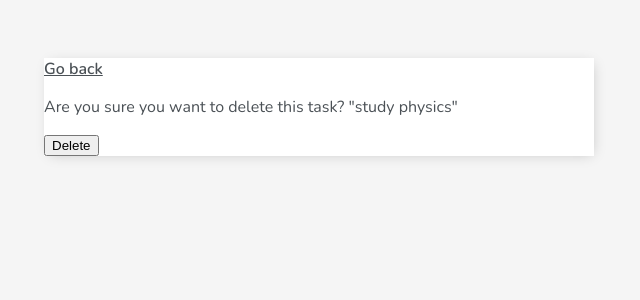
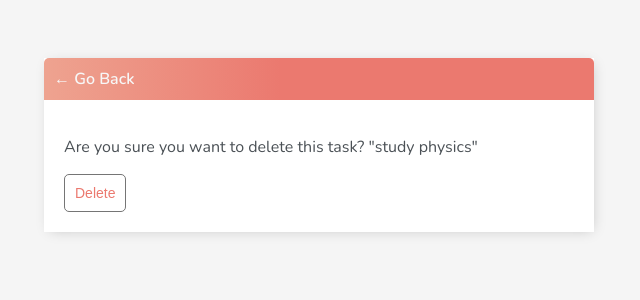
Before and after one commit to Umar-8/todo-list-django, a Django app: page /task-delete/1/ in a window 1280 px wide. Shown: the top 300 px of the page, without its empty margins (321-961 px from the left). Run offline with Django 5.2, Linux system fonts and the light colour scheme; a user stored in the database is signed in; data comes from the database, SQL or seed files in the repository; both versions use the stored data as it was after the commit.

Commit message:
styling - 2

```diff
--- a/todo_project/base/templates/base/main.html
+++ b/todo_project/base/templates/base/main.html
@@ -60,8 +60,107 @@
                 text-decoration: none;
                 background: transparent;
                 border: none;
-                color: #fff;
+                color: rgb(247, 247, 247);
             }
+            .header-bar a {
+                color: rgb(247, 247, 247);
+                text-decoration: none;
+            }
+            .task-wrapper {
+                display: flex;
+                align-items: center;
+                justify-content: space-between;
+                padding: 20px;
+                background-color: #fff;
+                border-top: 1px solid rgb(226, 226, 226);
+            }
+            .task-title {
+                display: flex;
+            }
+
+            .task-title a {
+                text-decoration: none;
+                color: #4b5156;
+                margin-left: 10px;
+            }
+
+            .task-complete-icon {
+                height: 20px;
+                width: 20px;
+                background-color: rgb(105, 192, 105);
+                border-radius: 50%;
+            }
+
+            .task-incomplete-icon {
+            height: 20px;
+            width: 20px;
+            background-color: rgb(218, 218, 218);
+            border-radius: 50%;
+            }
+
+            .delete-link {
+            text-decoration: none;
+            font-weight: 900;
+            color: #cf4949;
+            font-size: 22px;
+            line-height: 0;
+            padding: 20px 0px;
+            }
+
+            #search-add-wrapper {
+            display: flex;
+            justify-content: space-between;
+            align-items: center;
+            padding: 20px;
+            }
+
+            #add-link {
+            color: #EB796F;
+            text-decoration: none;
+            font-size: 42px;
+            text-shadow: 1px 1px #81413b;
+            }
+
+            .button {
+                border: 1px solid #757575;
+                background-color: #FFF;
+                color: #EB796F;
+            }
+
+            input[type=text],
+            input[type=password],
+            textarea {
+                border: 1px solid #757575;
+                border-radius: 5px;
+                padding: 10px;
+                width: 90%;
+            }
+
+            label {
+                padding-top: 10px !important;
+                display: block;
+            }
+
+            ::placeholder {
+                font-weight: 300;
+                opacity: 0.5;
+            }
+
+            .button {
+                border: 1px solid #757575;
+                background-color: #FFF;
+                color: #EB796F;
+                padding: 10px;
+                font-size: 14px;
+                border-radius: 5px;
+                cursor: pointer;
+                text-decoration: none;
+            }
+
+            .card-body {
+                padding: 20px;
+            }
+
         </style>
     </head>
     <body>
--- a/todo_project/base/templates/base/task_confirm_delete.html
+++ b/todo_project/base/templates/base/task_confirm_delete.html
@@ -1,9 +1,17 @@
 {% extends "base/main.html" %}
 {% block content %}
-<a href="{% url "tasks" %}">Go back</a>
-<form action="" method="POST">
-    {% csrf_token %}
-    <p>Are you sure you want to delete this task? "{{task}}" </p>
-    <input type="submit" value="Delete">
-</form>
+
+
+<div class="header-bar">
+    <a href="{% url "tasks" %}">&#8592; Go Back</a>
+</div>
+
+<div class="card-body">
+    <form action="" method="POST">
+        {% csrf_token %}
+        <p>Are you sure you want to delete this task? "{{task}}" </p>
+        <input class="button" type="submit" value="Delete">
+    </form>
+</div>
+
 {% endblock content %}
```
Also changed, not shown: todo_project/base/templates/base/task_form.html (+14 -7 lines), todo_project/base/templates/base/task_list.html (+29 -23 lines), todo_project/db.sqlite3.
